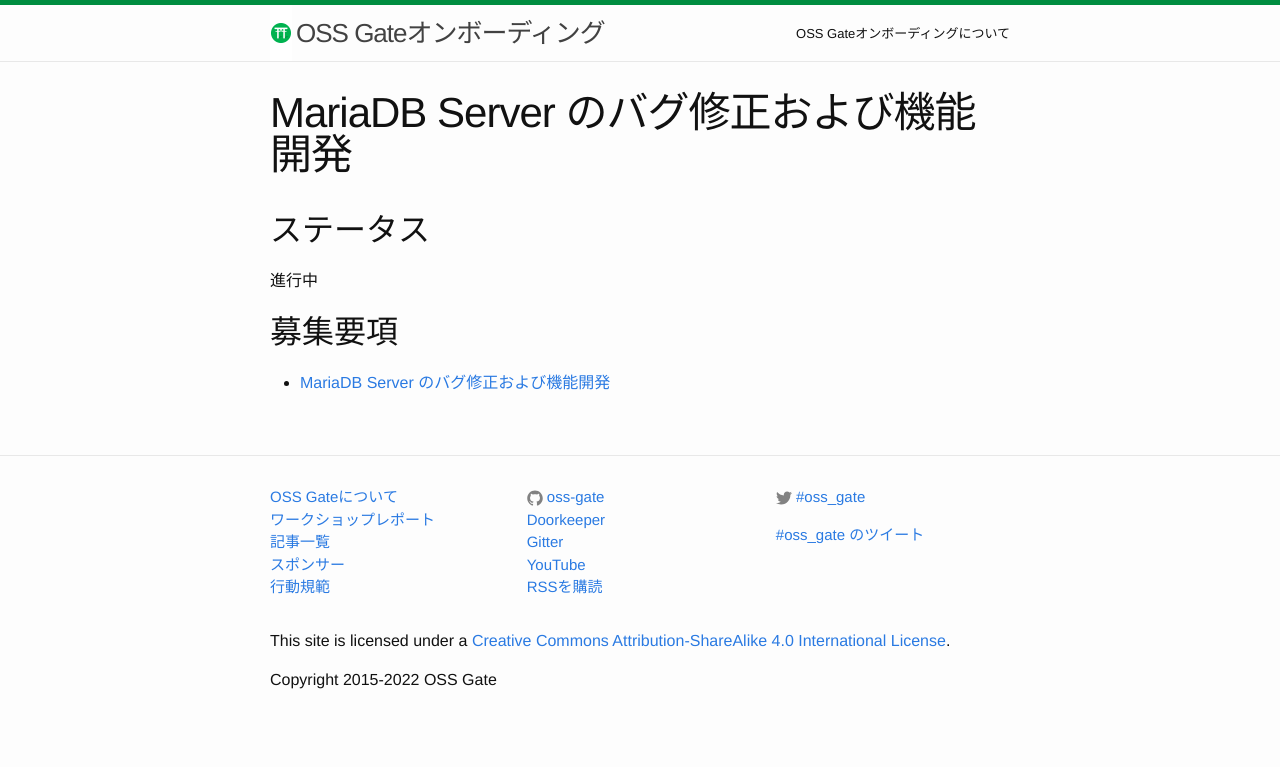
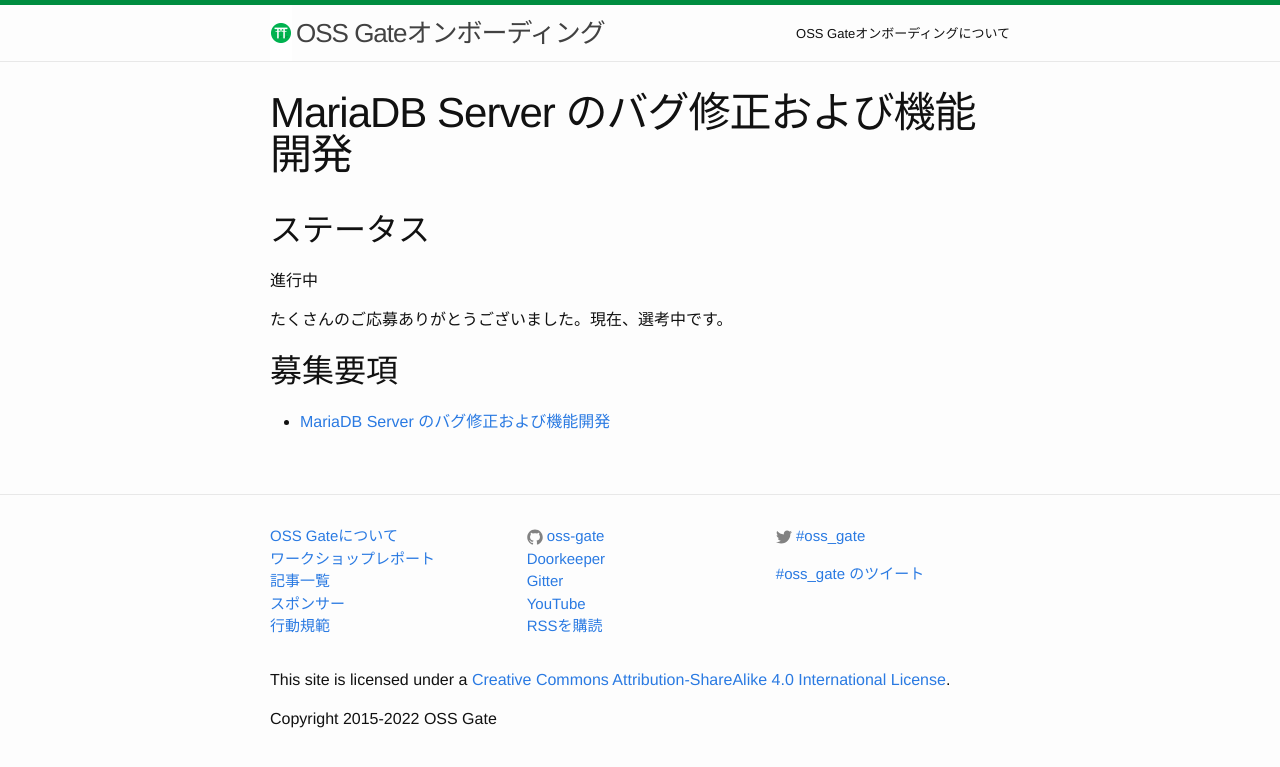
Before and after one commit to oss-gate/on-boarding, a Jekyll site: the page built from proposals/2022-03/nayuta-mariadb-server/index.md, in a window 1280 px wide. Shown: the top 767 px of the page. Built offline with Jekyll 4.4.1, drawn with Linux system fonts in a browser that asks for light colours; Markdown is read by kramdown in place of the engine named in the settings; comment, search, counter and statistics services are not loaded.

Commit message:
additional changes on status
changing the project status

```diff
--- a/proposals/2022-03/nayuta-mariadb-server/index.md
+++ b/proposals/2022-03/nayuta-mariadb-server/index.md
@@ -6,6 +6,8 @@ title: MariaDB Server のバグ修正および機能開発
 ## <span id="status">ステータス</span>
 
 進行中
+
+たくさんのご応募ありがとうございました。現在、選考中です。
 
 <!--
 ### 最終レポート
```
